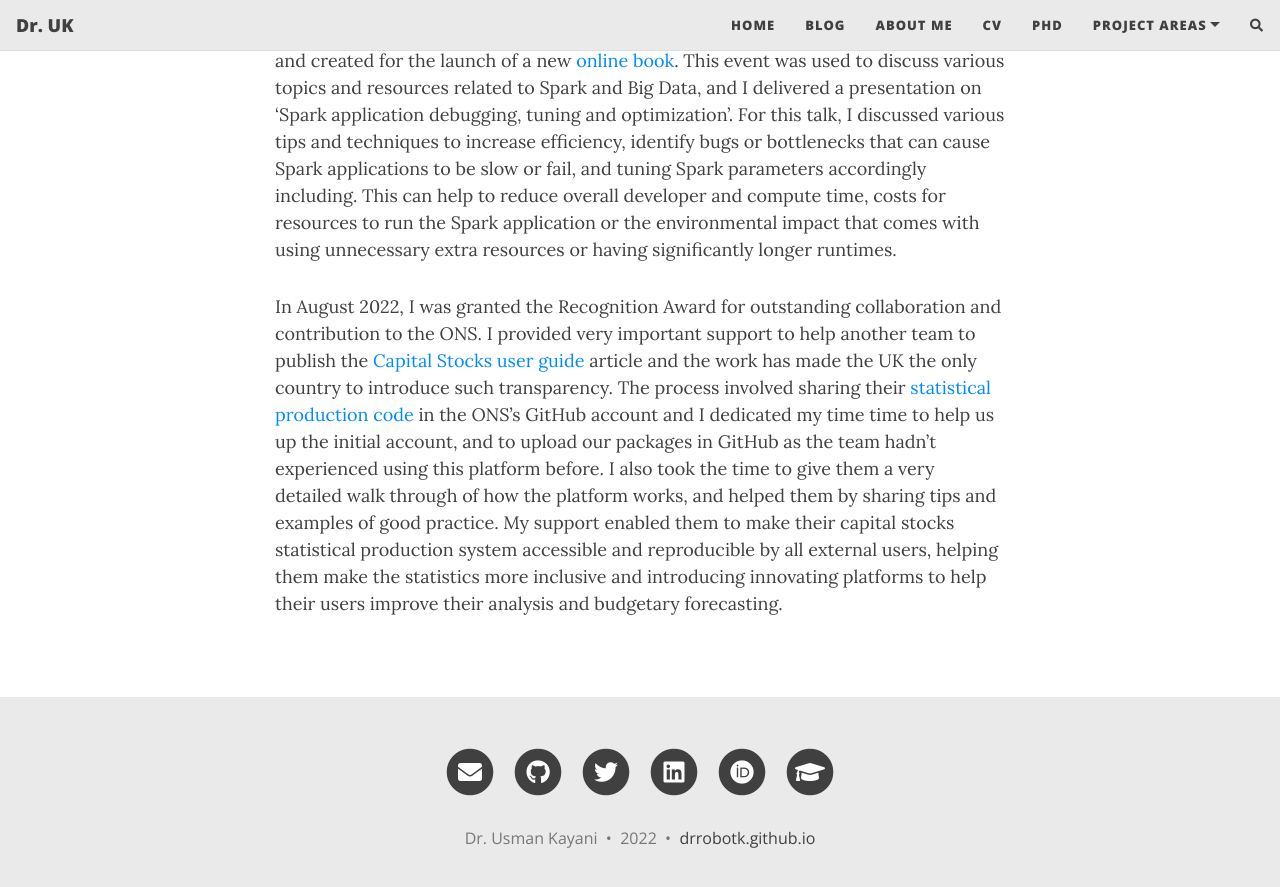
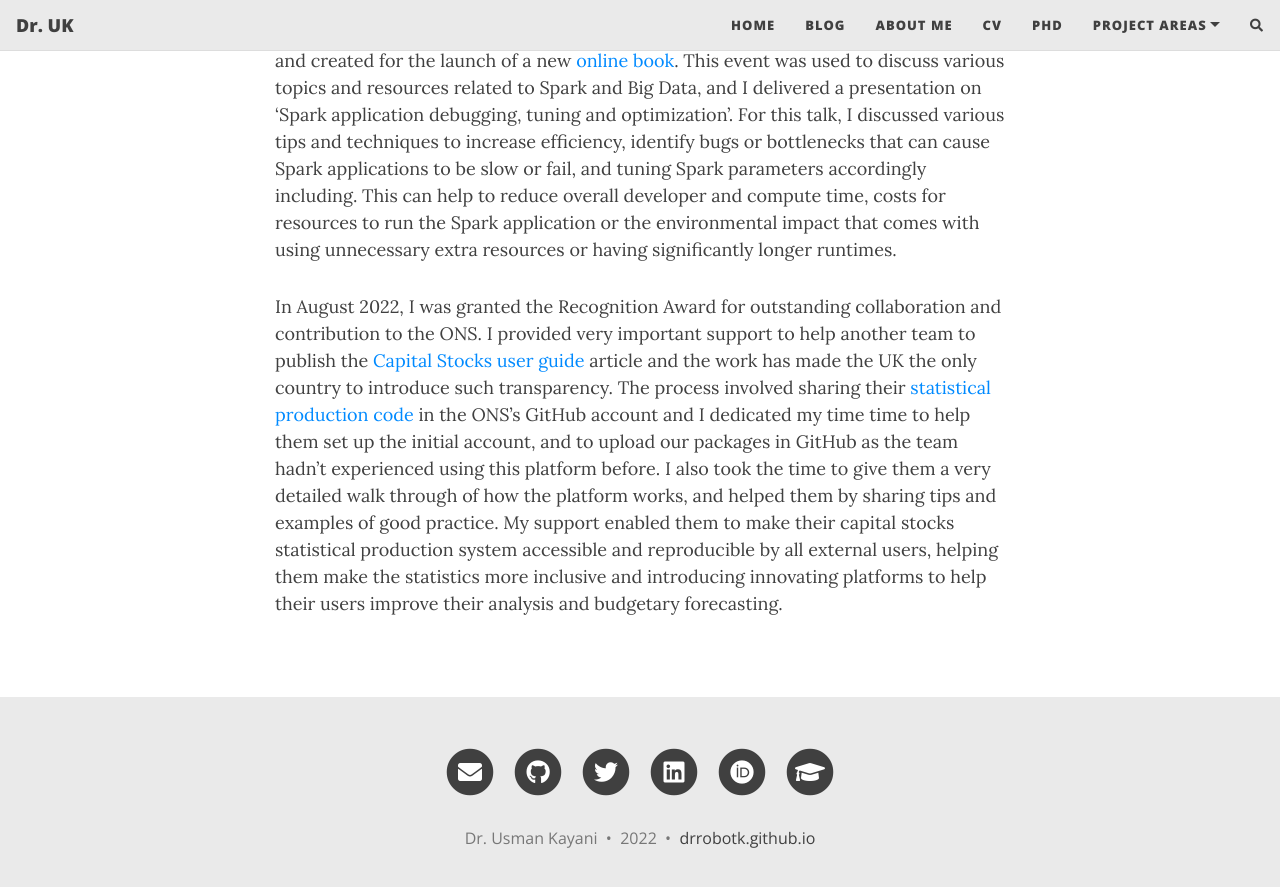
Before and after one commit to drrobotk/drrobotk.github.io, a Jekyll site: the page built from aboutme.md, in a window 1280 px wide and 900 px high, scrolled down 2489 px. Shown: the top 887 px of the window. Built offline with Jekyll 4.4.1, drawn with Linux system fonts in a browser that asks for light colours; nearby versions of some CDN libraries; comment, search, counter and statistics services are not loaded.

Commit message:
Update aboutme.md

```diff
--- a/aboutme.md
+++ b/aboutme.md
@@ -26,4 +26,4 @@ In March 2022, I joined the [Data Science Campus](https://datasciencecampus.ons.
 
 In April 2022, I also joined the Data Access Capability And Training Support (DAPCATs) as a mentor, where I have been helping other data scientists and analysts with their work and projects. I also took part in the event 'Spark at the ONS' hosted by DAPCATs and created for the launch of a new [online book](https://best-practice-and-impact.github.io/ons-spark/intro.html). This event was used to discuss various topics and resources related to Spark and Big Data, and I delivered a presentation on 'Spark application debugging, tuning and optimization'. For this talk, I discussed various tips and techniques to increase efficiency, identify bugs or bottlenecks that can cause Spark applications to be slow or fail, and tuning Spark parameters accordingly including. This can help to reduce overall developer and compute time, costs for resources to run the Spark application or the environmental impact that comes with using unnecessary extra resources or having significantly longer runtimes.
 
-In August 2022, I was granted the Recognition Award for outstanding collaboration and contribution to the ONS. I provided very important support to help another team to publish the [Capital Stocks user guide](https://www.ons.gov.uk/releases/introducingthecapitalstocksuserguide) article and the work has made the UK the only country to introduce such transparency. The process involved sharing their [statistical production code](https://github.com/ONSdigital/Capstocks) in the ONS's GitHub account and I dedicated my time time to help us up the initial account, and to upload our packages in GitHub as the team hadn't experienced using this platform before. I also took the time to give them a very detailed walk through of how the platform works, and helped them by sharing tips and examples of good practice. My support enabled them to make their capital stocks statistical production system accessible and reproducible by all external users, helping them make the statistics more inclusive and introducing innovating platforms to help their users improve their analysis and budgetary forecasting.
+In August 2022, I was granted the Recognition Award for outstanding collaboration and contribution to the ONS. I provided very important support to help another team to publish the [Capital Stocks user guide](https://www.ons.gov.uk/releases/introducingthecapitalstocksuserguide) article and the work has made the UK the only country to introduce such transparency. The process involved sharing their [statistical production code](https://github.com/ONSdigital/Capstocks) in the ONS's GitHub account and I dedicated my time time to help them set up the initial account, and to upload our packages in GitHub as the team hadn't experienced using this platform before. I also took the time to give them a very detailed walk through of how the platform works, and helped them by sharing tips and examples of good practice. My support enabled them to make their capital stocks statistical production system accessible and reproducible by all external users, helping them make the statistics more inclusive and introducing innovating platforms to help their users improve their analysis and budgetary forecasting.
```
